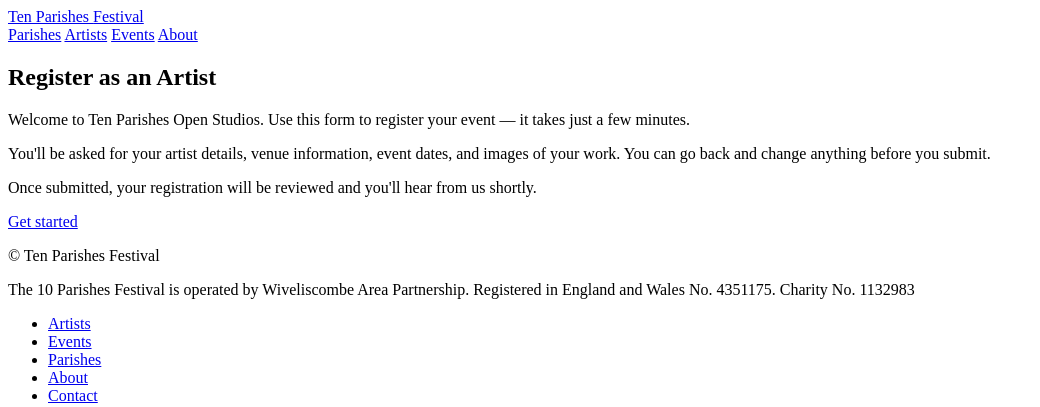
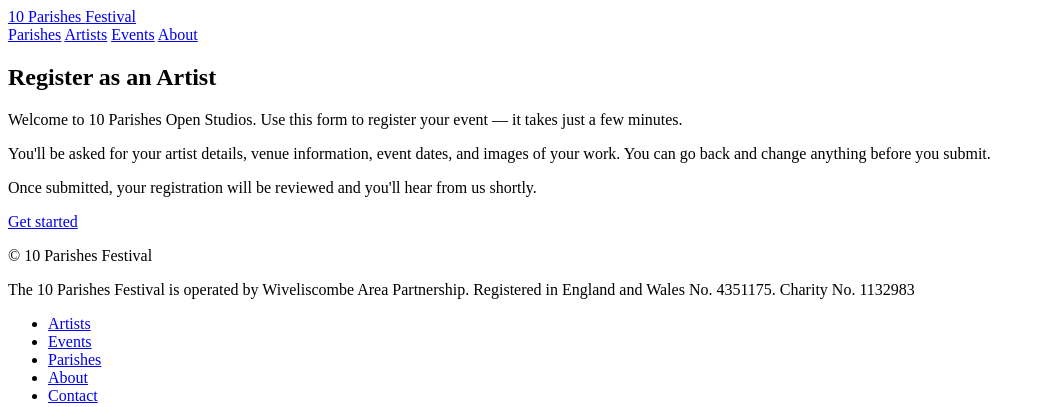
Before and after one commit to davidnorth/ten-parishes-website, a PHP site: template src/pages/2027/register/index.php in a window 1280 px wide. Shown: the top 407 px of the page, without its empty margins (0-1040 px from the left). Run offline with PHP 8.4, Linux system fonts and the light colour scheme; the template is opened without the code that fills it, so the values that code supplies are empty; some libraries are stand-ins or nearby versions.

Commit message:
Ten -> 10

```diff
--- a/src/css/main.css
+++ b/src/css/main.css
@@ -1,3 +1,5 @@
+@layer reset, base, theme, components, utilities;
+
 @import './variables.css';
 @import './reset.css';
 @import './typography.css';
--- a/src/css/variables.css
+++ b/src/css/variables.css
@@ -1,6 +1,7 @@
 @custom-media --tablet (width >= 600px);
 @custom-media --large (width >= 900px);
 
+@layer theme {
 :root {
 
   /* Ratio: 1.200 (Minor Third) */
@@ -80,3 +81,4 @@
   --breakpoint-lg: 1200px;
 
 }
+}
--- a/src/layouts/admin.php
+++ b/src/layouts/admin.php
@@ -3,7 +3,7 @@
 <head>
   <meta charset="utf-8">
   <meta name="viewport" content="width=device-width, initial-scale=1">
-  <title>Ten Parishes — Admin</title>
+  <title>10 Parishes — Admin</title>
   <link rel="stylesheet" href="https://unpkg.com/leaflet@1.9.4/dist/leaflet.css">
   <link rel="stylesheet" href="https://cdn.quilljs.com/1.3.7/quill.snow.css">
   <script src="https://cdn.tailwindcss.com"></script>
@@ -15,7 +15,7 @@
 
   <aside class="w-56 bg-gray-900 text-gray-100 flex flex-col shrink-0">
     <div class="px-6 py-5 font-semibold text-white border-b border-gray-700">
-      Ten Parishes
+      10 Parishes
     </div>
     <nav class="flex-1 py-3">
       <?php
--- a/src/layouts/default.php
+++ b/src/layouts/default.php
@@ -3,7 +3,7 @@
 <head>
   <meta charset="utf-8">
   <meta name="viewport" content="width=device-width, initial-scale=1">
-  <title><?= isset($pageTitle) ? htmlspecialchars($pageTitle) . ' — Ten Parishes Festival' : 'Ten Parishes Festival' ?></title>
+  <title><?= isset($pageTitle) ? htmlspecialchars($pageTitle) . ' — 10 Parishes Festival' : '10 Parishes Festival' ?></title>
   <link rel="stylesheet" href="/style.css">
   <script src="https://code.iconify.design/iconify-icon/2.1.0/iconify-icon.min.js"></script>
   <script src="https://cdn.jsdelivr.net/npm/spotlight.js@0.7.8/dist/spotlight.bundle.js"></script>
@@ -14,7 +14,7 @@
 <body>
   <header>
     <a href="/" class="site-title">
-Ten Parishes
+10 Parishes
 <span class="color-primary">
 Festival
 </span>
@@ -31,7 +31,7 @@ Festival
     <?= $content ?>
   </main>
   <footer>
-    <p>&copy; Ten Parishes Festival</p>
+    <p>&copy; 10 Parishes Festival</p>
 
     <p>
     The 10 Parishes Festival is operated by Wiveliscombe Area Partnership.
--- a/src/layouts/pre_launch.php
+++ b/src/layouts/pre_launch.php
@@ -3,7 +3,7 @@
 <head>
   <meta charset="utf-8">
   <meta name="viewport" content="width=device-width, initial-scale=1">
-  <title><?= isset($pageTitle) ? htmlspecialchars($pageTitle) . ' — Ten Parishes Festival' : 'Ten Parishes Festival' ?></title>
+  <title><?= isset($pageTitle) ? htmlspecialchars($pageTitle) . ' — 10 Parishes Festival' : '10 Parishes Festival' ?></title>
   <link rel="stylesheet" href="/style.css">
   <script src="https://code.iconify.design/iconify-icon/2.1.0/iconify-icon.min.js"></script>
   <link rel="preconnect" href="https://fonts.googleapis.com">
@@ -46,7 +46,7 @@
     </div>
   </div>
   <div class="legal mt-xl">
-    <div>&copy; 2027 Ten Parishes Festival · Wiveliscombe Area Partnership</div>
+    <div>&copy; 2027 10 Parishes Festival · Wiveliscombe Area Partnership</div>
     <div>Full site launch · May 2026</div>
   </div>
 </footer>
--- a/src/pages/2027/register/index.php
+++ b/src/pages/2027/register/index.php
@@ -7,7 +7,7 @@ $pageTitle = 'Register';
 
 <h1>Register as an Artist</h1>
 
-<p>Welcome to Ten Parishes Open Studios. Use this form to register your event — it takes just a few minutes.</p>
+<p>Welcome to 10 Parishes Open Studios. Use this form to register your event — it takes just a few minutes.</p>
 <p>You'll be asked for your artist details, venue information, event dates, and images of your work. You can go back and change anything before you submit.</p>
 <p>Once submitted, your registration will be reviewed and you'll hear from us shortly.</p>
 
```
